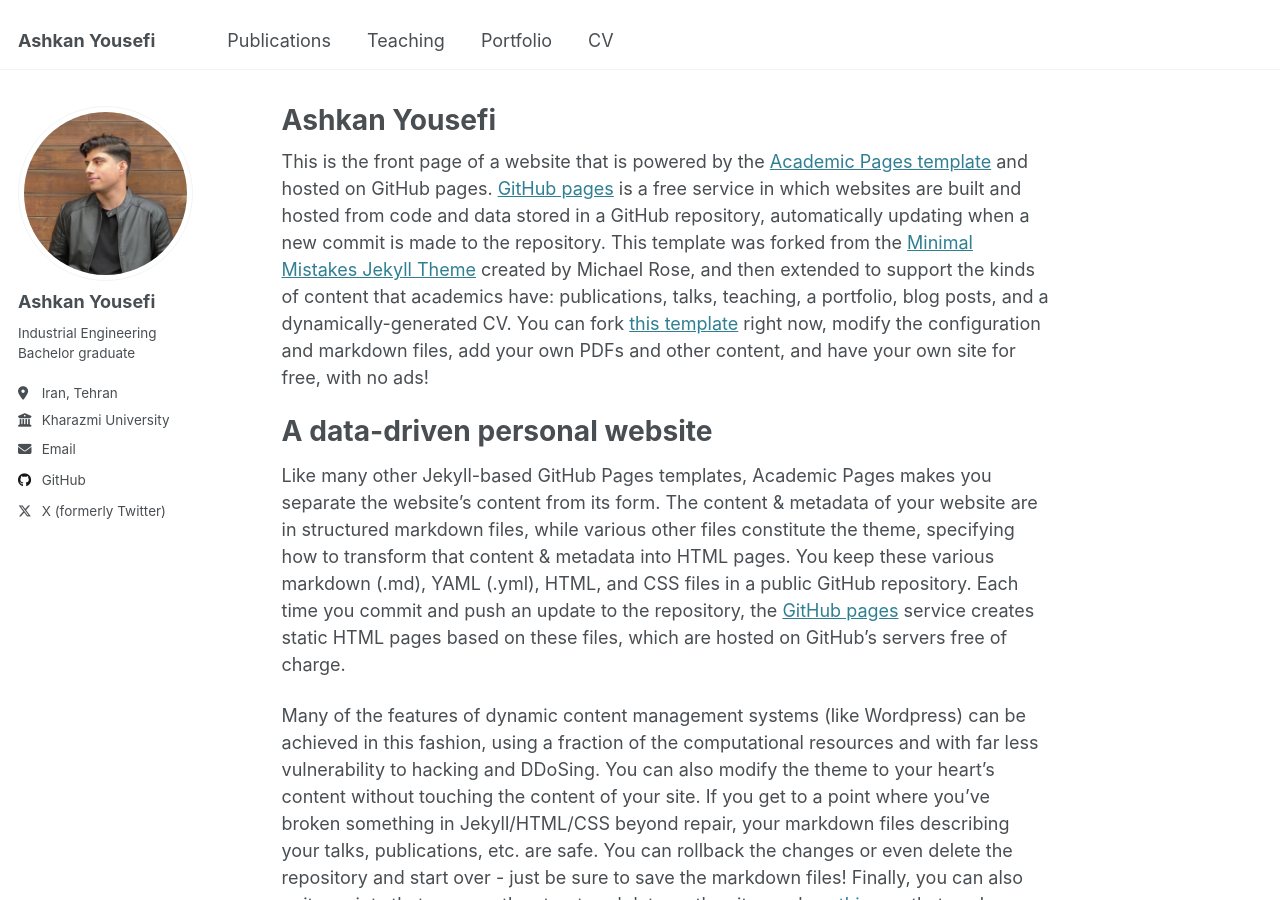
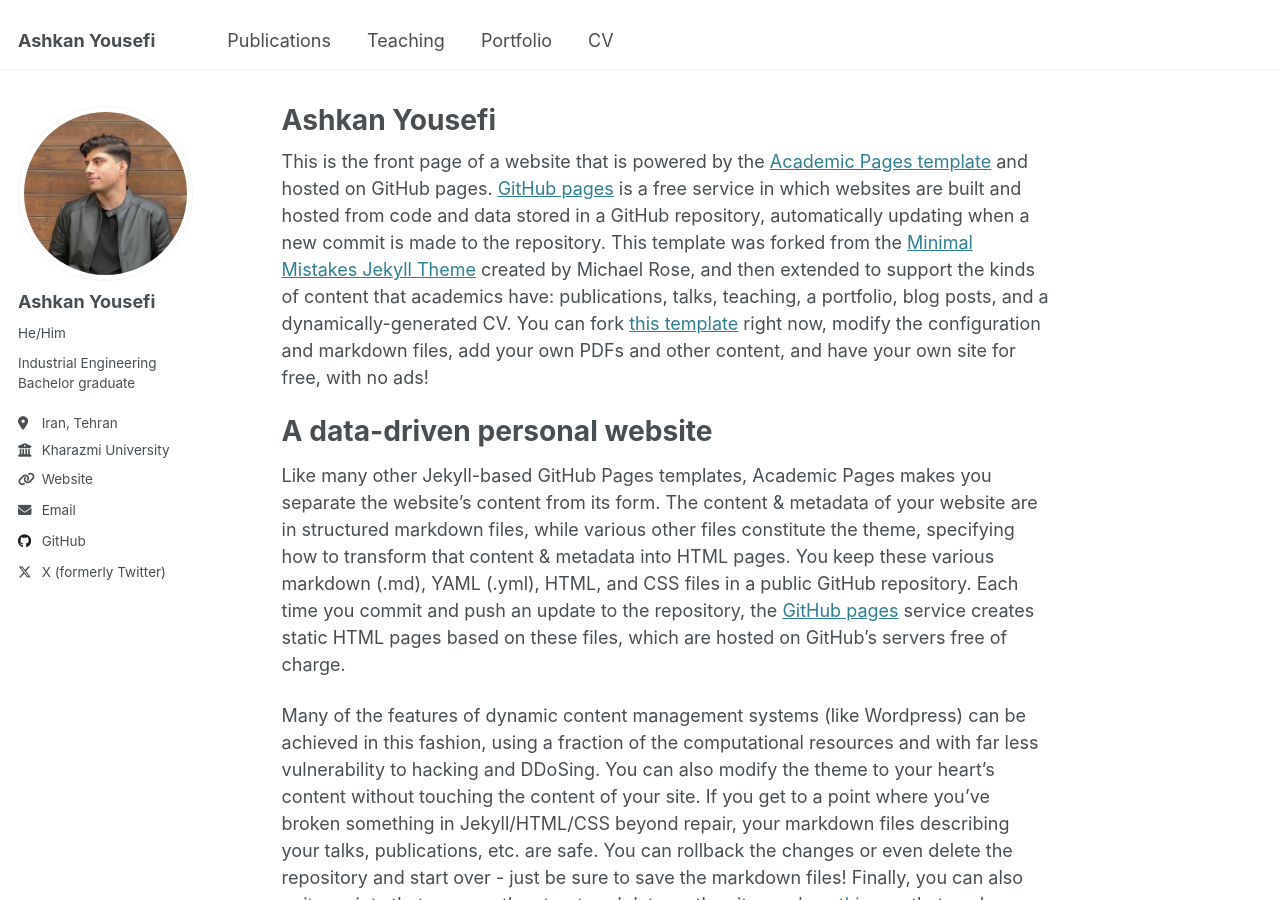
Before and after one commit to ashkanyousefi82/ashkanyousefi82.github.io, a Jekyll site: the page built from _pages/about.md, in a window 1280 px wide and 900 px high. Built offline with Jekyll 4.4.1, drawn with Linux system fonts in a browser that asks for light colours.

Commit message:
fixed empty components

```diff
--- a/_config.yml
+++ b/_config.yml
@@ -24,11 +24,11 @@ author:
   # Biographic information
   avatar           : "profile1.png"
   name             : "Ashkan Yousefi"
-  pronouns         : # example: "she/her"
+  pronouns         : "He/Him"
   bio              : "Industrial Engineering Bachelor graduate"
   location         : "Iran, Tehran"
   employer         : "Kharazmi University"
-  uri              : # URL
+  uri              : ""
   email            : "ashkanyousefi82@gmail.com"
 
   # Academic websites
```
